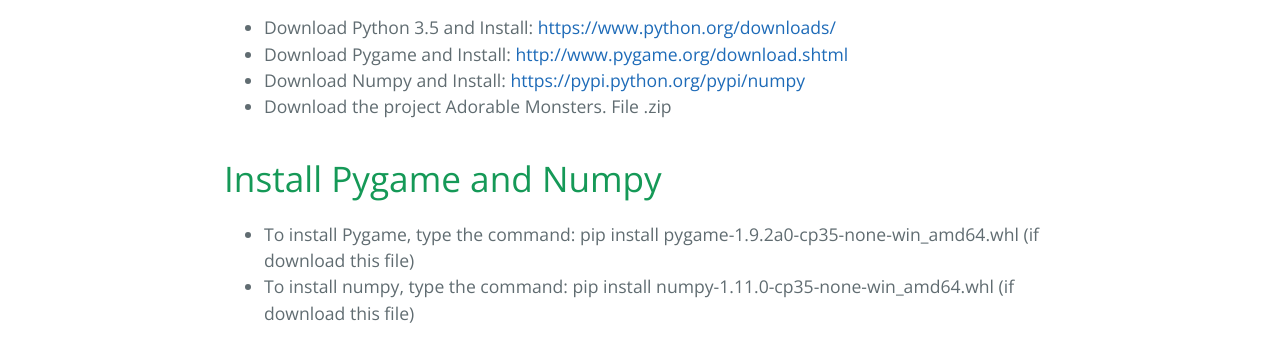
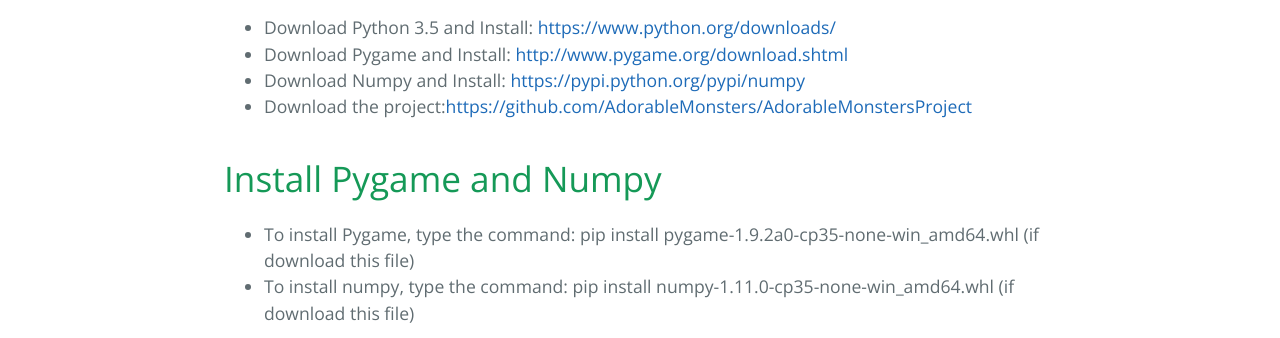
Before and after one commit to AdorableMonsters/adorablemonsters.github.io, a plain HTML site: page index.html in a window 1280 px wide. Shown: the part 759-1097 px from the top of the page. Drawn offline with nearby package versions, Linux system fonts and the light colour scheme.

Commit message:
Update index.html

```diff
--- a/index.html
+++ b/index.html
@@ -38,7 +38,7 @@
 </li>
 <li>Download Numpy and Install: <a href="https://pypi.python.org/pypi/numpy">https://pypi.python.org/pypi/numpy</a>
 </li>
-<li>Download the project Adorable Monsters. File .zip</li>
+<li>Download the project:<a href="https://github.com/AdorableMonsters/AdorableMonstersProject">https://github.com/AdorableMonsters/AdorableMonstersProject</a></li>
 </ul>
 
 <h1>
```
